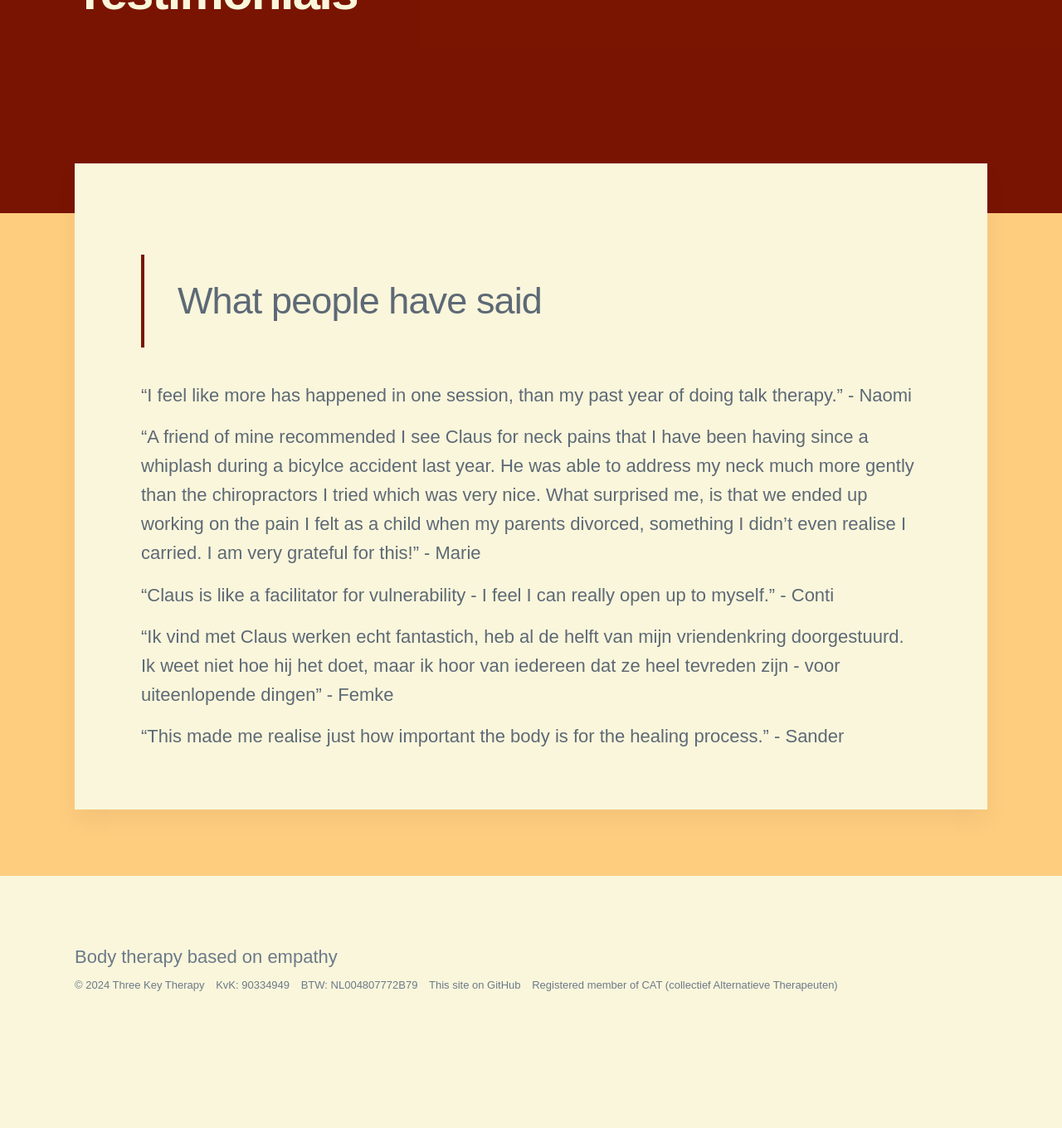
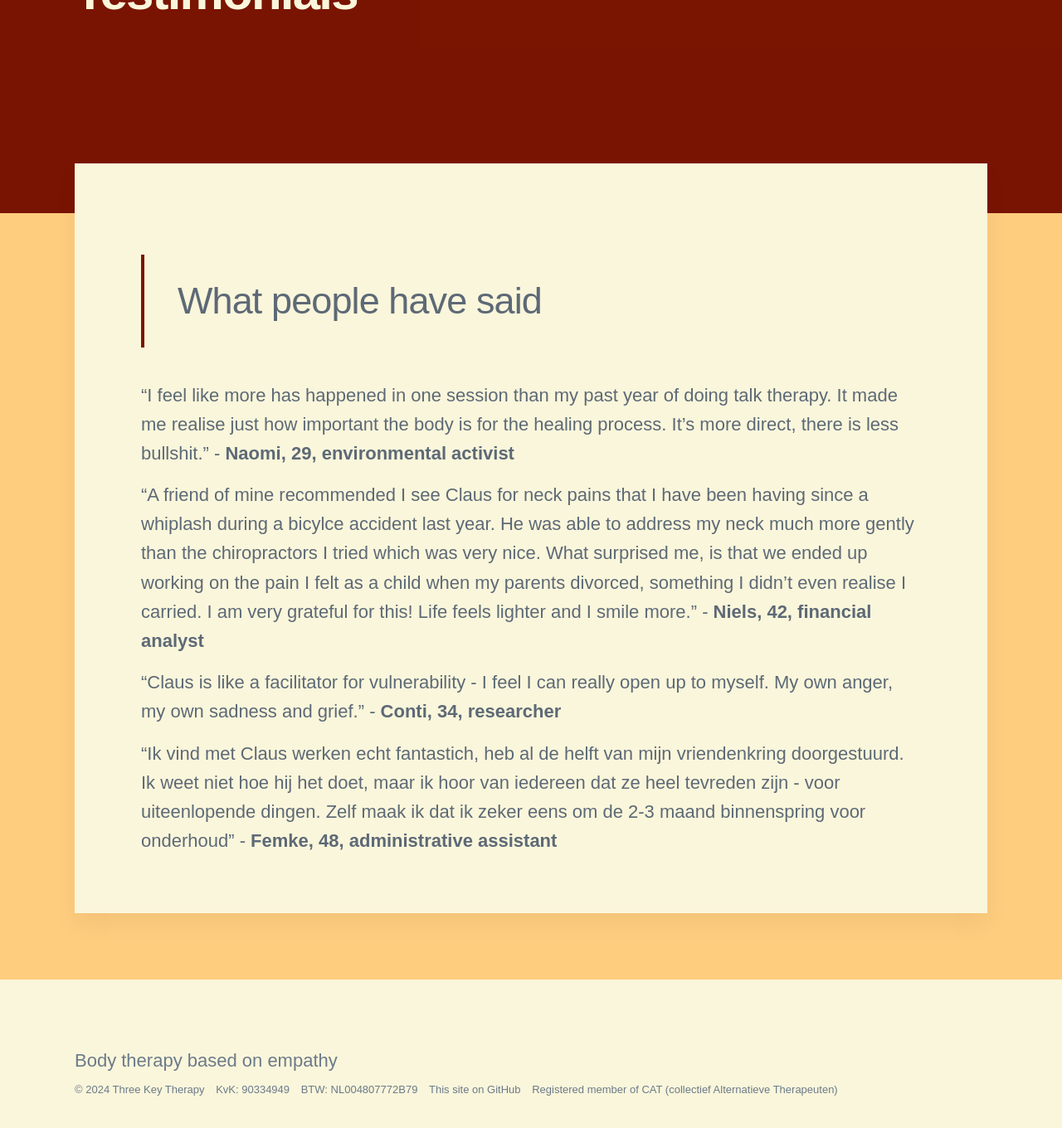
Before and after one commit to threekeytherapy/threekeytherapy.com, a Jekyll site: the page built from _projects/testimonials.md, in a window 1280 px wide and 1400 px high, scrolled down 451 px. Shown: the top 1360 px of the window at 83% size. Built offline with Jekyll 4.4.1, drawn with Linux system fonts in a browser that asks for light colours; nearby versions of some CDN libraries; some web fonts are replaced; before the commit the page ends 1725 px from its top, so only the background shows below that.

Commit message:
updates testimonials

```diff
--- a/_projects/testimonials.md
+++ b/_projects/testimonials.md
@@ -6,12 +6,10 @@ featured_image:
 
 > What people have said
 
-"I feel like more has happened in one session, than my past year of doing talk therapy." -  Naomi
+"I feel like more has happened in one session than my past year of doing talk therapy. It made me realise just how important the body is for the healing process. It's more direct, there is less bullshit." -  **Naomi, 29, environmental activist**
 
-"A friend of mine recommended I see Claus for neck pains that I have been having since a whiplash during a bicylce accident last year. He was able to address my neck much more gently than the chiropractors I tried which was very nice. What surprised me, is that we ended up working on the pain I felt as a child when my parents divorced, something I didn't even realise I carried. I am very grateful for this!" - Marie
+"A friend of mine recommended I see Claus for neck pains that I have been having since a whiplash during a bicylce accident last year. He was able to address my neck much more gently than the chiropractors I tried which was very nice. What surprised me, is that we ended up working on the pain I felt as a child when my parents divorced, something I didn't even realise I carried. I am very grateful for this! Life feels lighter and I smile more." - **Niels, 42, financial analyst**
 
-"Claus is like a facilitator for vulnerability - I feel I can really open up to myself." - Conti
+"Claus is like a facilitator for vulnerability - I feel I can really open up to myself. My own anger, my own sadness and grief." - **Conti, 34, researcher**
 
-"Ik vind met Claus werken echt fantastich, heb al de helft van mijn vriendenkring doorgestuurd. Ik weet niet hoe hij het doet, maar ik hoor van iedereen dat ze heel tevreden zijn - voor uiteenlopende dingen" - Femke
-
-"This made me realise just how important the body is for the healing process." - Sander
+"Ik vind met Claus werken echt fantastich, heb al de helft van mijn vriendenkring doorgestuurd. Ik weet niet hoe hij het doet, maar ik hoor van iedereen dat ze heel tevreden zijn - voor uiteenlopende dingen. Zelf maak ik dat ik zeker eens om de 2-3 maand binnenspring voor onderhoud" - **Femke, 48, administrative assistant**
```
